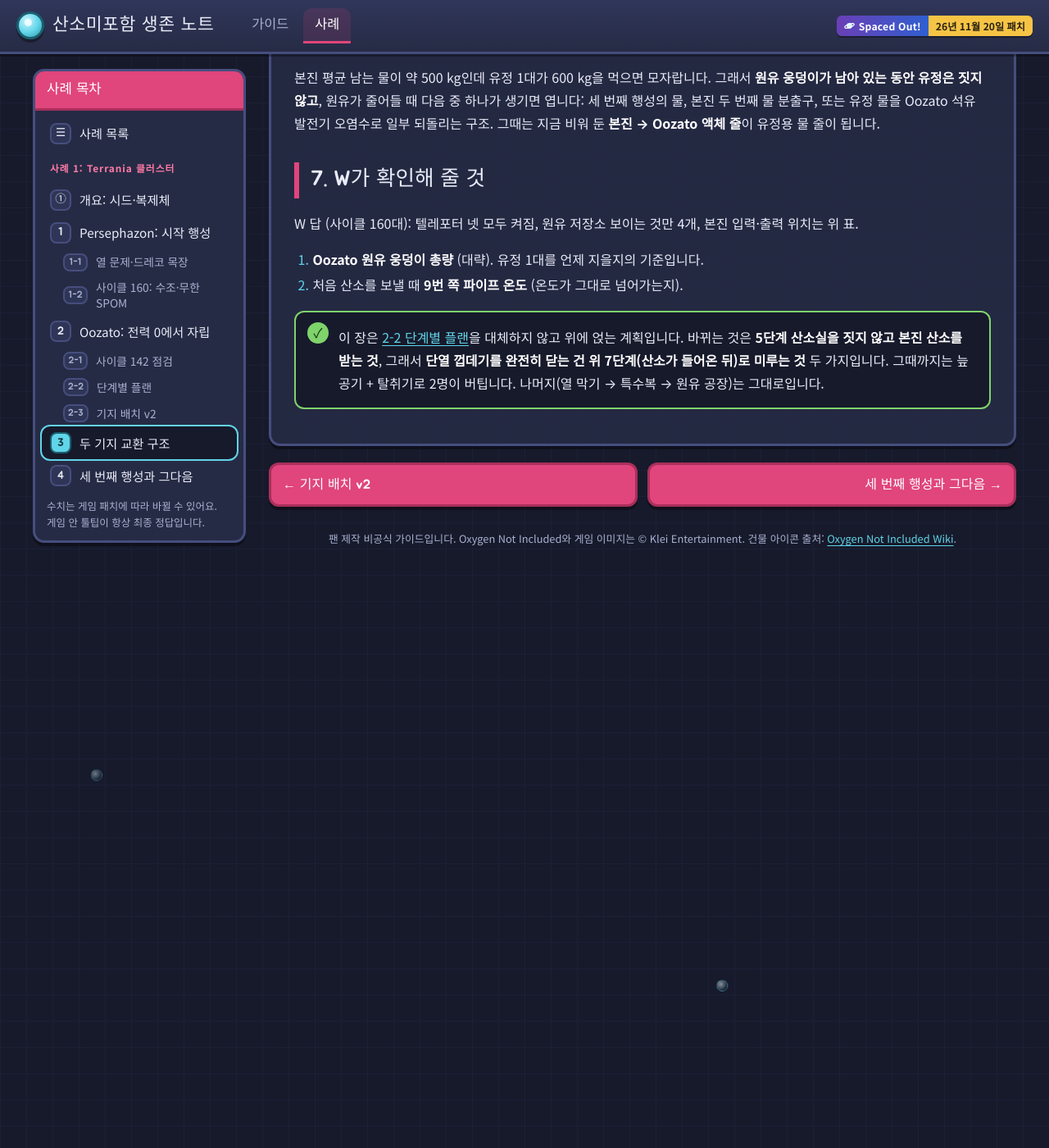
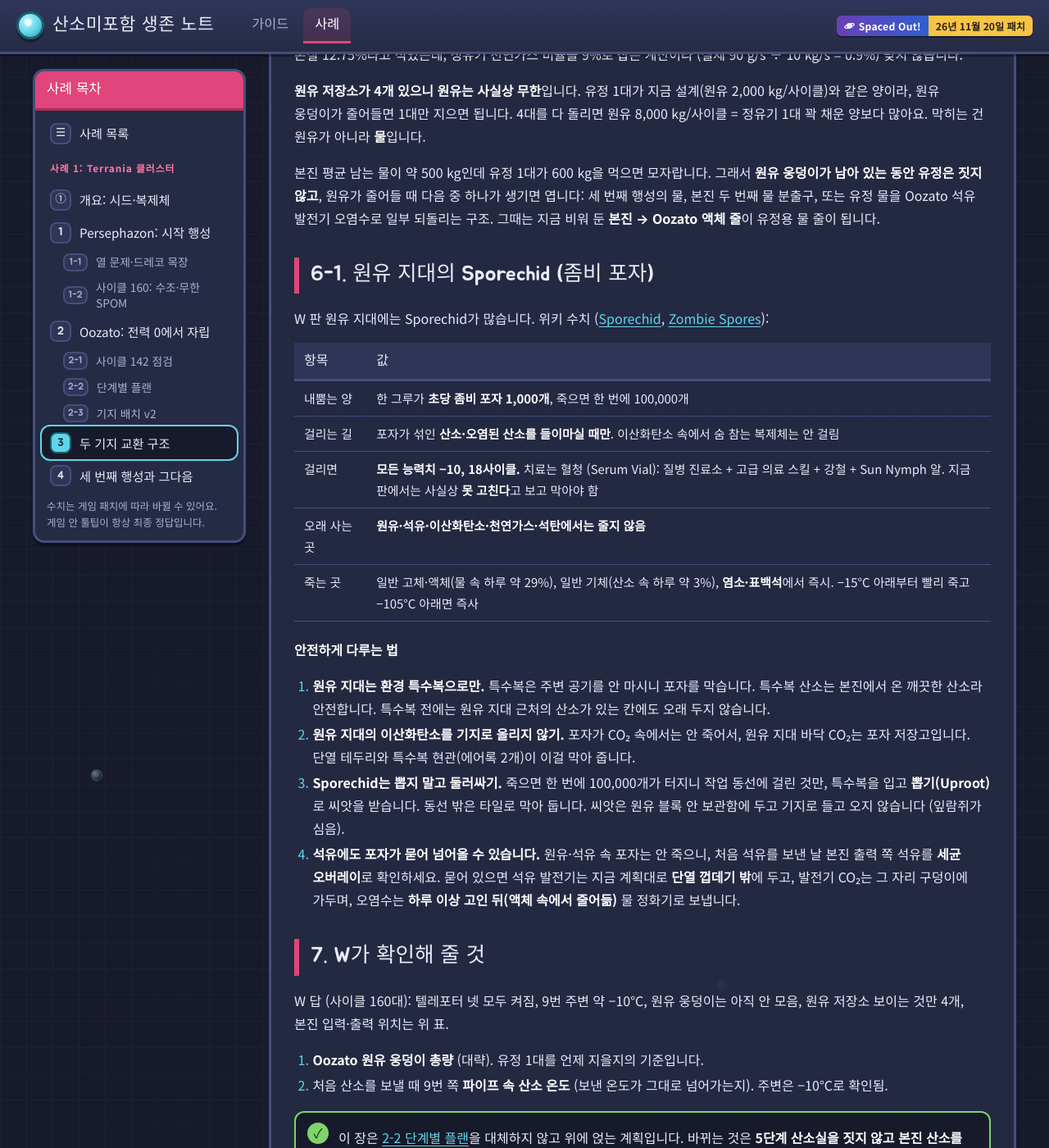
Before and after one commit to zaGamer95/oni, a Jekyll site: the page built from guide/case-1c0-link.md, in a window 1280 px wide and 1400 px high, scrolled down 8579 px. Shown: the whole window at 82% size. Built offline with Jekyll 4.4.1, drawn with Linux system fonts in a browser that asks for light colours; before the commit the page ends 9308 px from its top, so only the background shows below that; some of the changed text lies outside the part shown.

Commit message:
사례 1 · 3장: 9번 −10°C 반영, 원유 지대 Sporechid(좀비 포자) 대처
Co-Authored-By: Claude Opus 5.5 <noreply@anthropic.com>
Claude-Session: https://claude.ai/code/session_01D1TBnQCnXVRd9fWvBAJScZ

```diff
--- a/guide/case-1c0-link.md
+++ b/guide/case-1c0-link.md
@@ -157,6 +157,7 @@ Oozato 복제체 2명은 스킬 포인트가 없어서 기계를 많이 둘수
 ### Oozato: 산소를 받는 쪽 (9번)
 
 - 9번은 차가운 바이옴에 있습니다 ([2-3 배치]({{ '/guide/case/terrania-1/oozato/layout/' | relative_url }})). 본진 SPOM 산소는 70°C 이상, 증기 분출구 물을 쓰면 90°C대로 나옵니다. **9번 → 생활 블록 사이를 방열 기체 파이프 (Radiant Gas Pipe, 금속 광석 25 kg)로 7번 얼음 동굴을 지나가게** 하면 전력 없이 식습니다. 산소 300 kg을 70 K 식히는 열은 사이클당 약 21 MJ라, 얼음 동굴도 언젠가는 데워지니 F3으로 가끔 봅니다.
+- **W 확인: 9번 주변은 약 −10°C.** 산소는 −183°C에서야 액체가 되니 기체 파이프는 문제없고, 오히려 9번 근처에서 이미 잘 식습니다. 다만 나중에 이 쪽 **액체 줄로 물을 받을 때(유정용)는 0°C에서 파이프가 얼어 터지니 단열 파이프**로 깔고, 9번 옆에 액체를 고이게 두지 마세요.
 - 순서: 9번 → (얼음 동굴 방열 구간) → **특수복 도크 2** → 생활 블록 배출구. 도크는 다 차면 더 안 받으니 나머지는 저절로 배출구로 갑니다.
 - **비상용 탈취기 (Deodorizer, 5 W)** 1~2대는 남겨 둡니다. 늪 공기(오염된 산소) 100 g/s → 산소 90 g/s, 모래 80 kg/사이클. 본진 차단기가 닫혀 있을 때 버티는 용도.
 
@@ -201,12 +202,31 @@ Oozato 복제체 2명은 스킬 포인트가 없어서 기계를 많이 둘수
 
 본진 평균 남는 물이 약 500 kg인데 유정 1대가 600 kg을 먹으면 모자랍니다. 그래서 **원유 웅덩이가 남아 있는 동안 유정은 짓지 않고**, 원유가 줄어들 때 다음 중 하나가 생기면 엽니다: 세 번째 행성의 물, 본진 두 번째 물 분출구, 또는 유정 물을 Oozato 석유 발전기 오염수로 일부 되돌리는 구조. 그때는 지금 비워 둔 **본진 → Oozato 액체 줄**이 유정용 물 줄이 됩니다.
 
+## 6-1. 원유 지대의 Sporechid (좀비 포자)
+
+W 판 원유 지대에는 Sporechid가 많습니다. 위키 수치 ([Sporechid](https://oxygennotincluded.wiki.gg/wiki/Sporechid), [Zombie Spores](https://oxygennotincluded.wiki.gg/wiki/Zombie_Spores)):
+
+| 항목 | 값 |
+|---|---|
+| 내뿜는 양 | 한 그루가 **초당 좀비 포자 1,000개**, 죽으면 한 번에 100,000개 |
+| 걸리는 길 | 포자가 섞인 **산소·오염된 산소를 들이마실 때만**. 이산화탄소 속에서 숨 참는 복제체는 안 걸림 |
+| 걸리면 | **모든 능력치 −10, 18사이클.** 치료는 혈청 (Serum Vial): 질병 진료소 + 고급 의료 스킬 + 강철 + Sun Nymph 알. 지금 판에서는 사실상 **못 고친다**고 보고 막아야 함 |
+| 오래 사는 곳 | **원유·석유·이산화탄소·천연가스·석탄에서는 줄지 않음** |
+| 죽는 곳 | 일반 고체·액체(물 속 하루 약 29%), 일반 기체(산소 속 하루 약 3%), **염소·표백석**에서 즉시. −15°C 아래부터 빨리 죽고 −105°C 아래면 즉사 |
+
+**안전하게 다루는 법**
+
+1. **원유 지대는 환경 특수복으로만.** 특수복은 주변 공기를 안 마시니 포자를 막습니다. 특수복 산소는 본진에서 온 깨끗한 산소라 안전합니다. 특수복 전에는 원유 지대 근처의 산소가 있는 칸에도 오래 두지 않습니다.
+2. **원유 지대의 이산화탄소를 기지로 올리지 않기.** 포자가 CO₂ 속에서는 안 죽어서, 원유 지대 바닥 CO₂는 포자 저장고입니다. 단열 테두리와 특수복 현관(에어록 2개)이 이걸 막아 줍니다.
+3. **Sporechid는 뽑지 말고 둘러싸기.** 죽으면 한 번에 100,000개가 터지니 작업 동선에 걸린 것만, 특수복을 입고 **뽑기(Uproot)** 로 씨앗을 받습니다. 동선 밖은 타일로 막아 둡니다. 씨앗은 원유 블록 안 보관함에 두고 기지로 들고 오지 않습니다 (잎람쥐가 심음).
+4. **석유에도 포자가 묻어 넘어올 수 있습니다.** 원유·석유 속 포자는 안 죽으니, 처음 석유를 보낸 날 본진 출력 쪽 석유를 **세균 오버레이**로 확인하세요. 묻어 있으면 석유 발전기는 지금 계획대로 **단열 껍데기 밖**에 두고, 발전기 CO₂는 그 자리 구덩이에 가두며, 오염수는 **하루 이상 고인 뒤(액체 속에서 줄어듦)** 물 정화기로 보냅니다.
+
 ## 7. W가 확인해 줄 것
 
-W 답 (사이클 160대): 텔레포터 넷 모두 켜짐, 원유 저장소 보이는 것만 4개, 본진 입력·출력 위치는 위 표.
+W 답 (사이클 160대): 텔레포터 넷 모두 켜짐, 9번 주변 약 −10°C, 원유 웅덩이는 아직 안 모음, 원유 저장소 보이는 것만 4개, 본진 입력·출력 위치는 위 표.
 
 1. **Oozato 원유 웅덩이 총량** (대략). 유정 1대를 언제 지을지의 기준입니다.
-2. 처음 산소를 보낼 때 **9번 쪽 파이프 온도** (온도가 그대로 넘어가는지).
+2. 처음 산소를 보낼 때 9번 쪽 **파이프 속 산소 온도** (보낸 온도가 그대로 넘어가는지). 주변은 −10°C로 확인됨.
 
 > 이 장은 [2-2 단계별 플랜]({{ '/guide/case/terrania-1/oozato/plan/' | relative_url }})을 대체하지 않고 위에 얹는 계획입니다. 바뀌는 것은 **5단계 산소실을 짓지 않고 본진 산소를 받는 것**, 그래서 **단열 껍데기를 완전히 닫는 건 위 7단계(산소가 들어온 뒤)로 미루는 것** 두 가지입니다. 그때까지는 늪 공기 + 탈취기로 2명이 버팁니다. 나머지(열 막기 → 특수복 → 원유 공장)는 그대로입니다.
 {: .tip}
```
